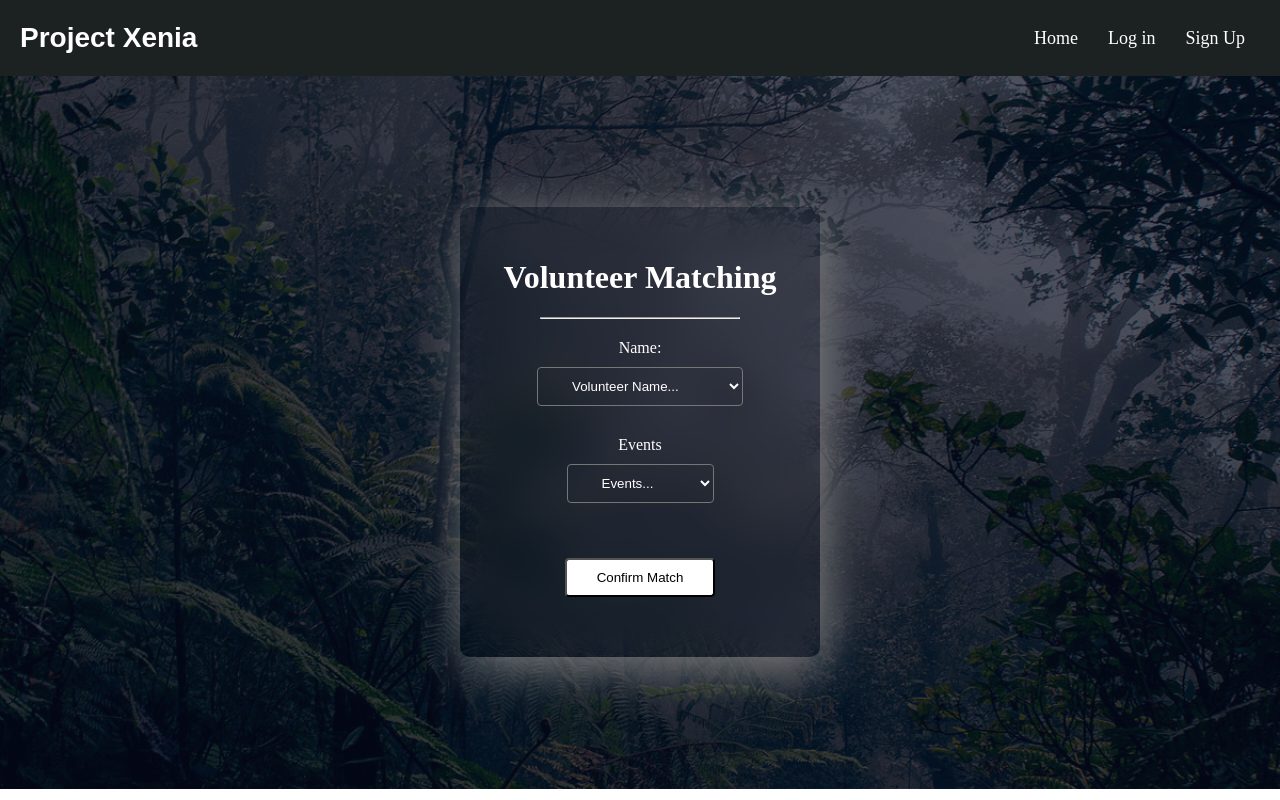
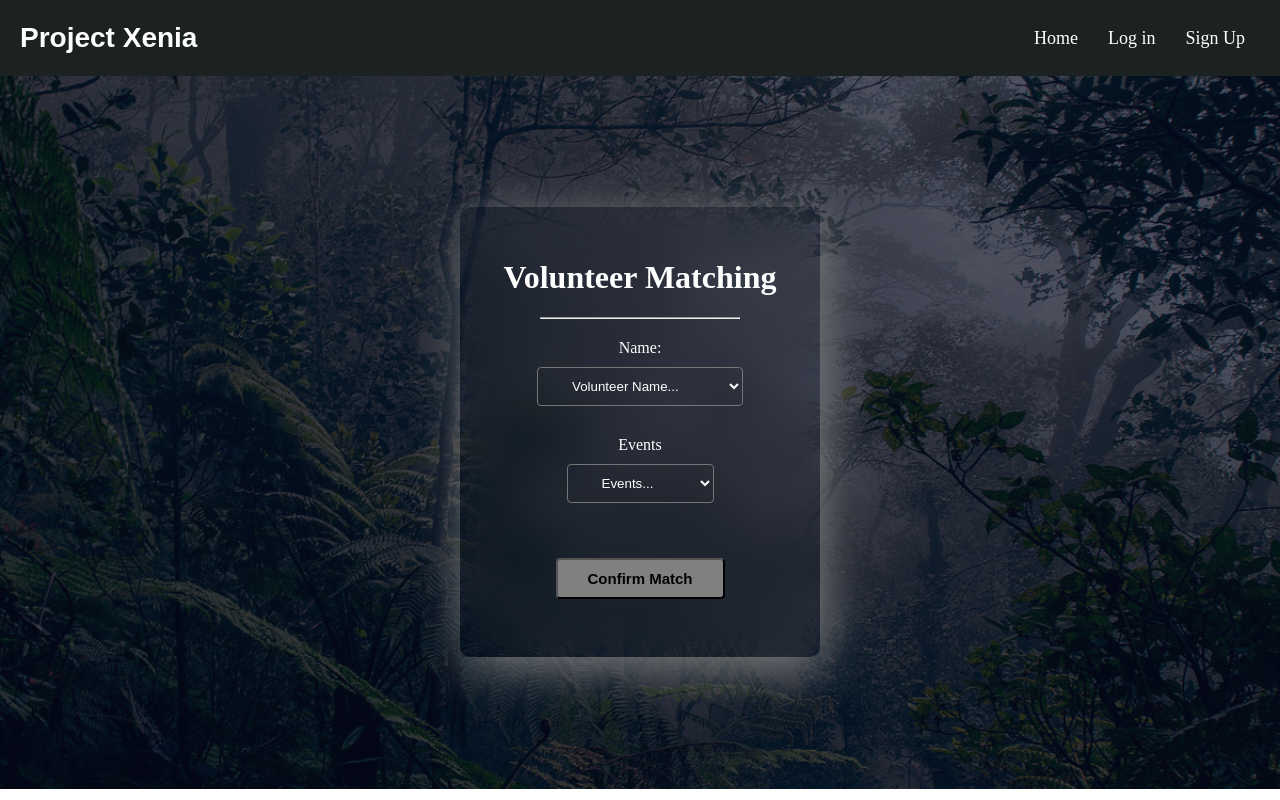
Before and after one commit to Sir-Erwin/project-xenia, a Next.js app: page /volunteer_match in a window 1280 px wide. Built offline with nearby package versions, Linux system fonts and the light colour scheme.

Commit message:
Fix volunteer_match submit button

```diff
--- a/app/volunteer_match/volunteer_match.css
+++ b/app/volunteer_match/volunteer_match.css
@@ -115,8 +115,8 @@ select option{
 
 input[type=submit] {
     width: 100%;
-      background-color: #ffffff;
-      color: rgb(0, 0, 0);
+    background-color: gray;
+    color: black;
     padding: 10px 30px;
     margin: 25px 0px;
     border: content;
@@ -125,10 +125,12 @@ select option{
     display: block;
     margin-left: auto;
     margin-right: auto;
+    font-size: 15px;
+    font-weight: 600;
 }
 input[type=submit]:hover{
     background-color: #000000;
-      color: white;
+    color: gray;
     transition: background-color 100ms ease-out 100ms;
     transition: color 50ms ease out 100ms;
 }
```
Lines whose indentation alone changed are shown as unchanged.
